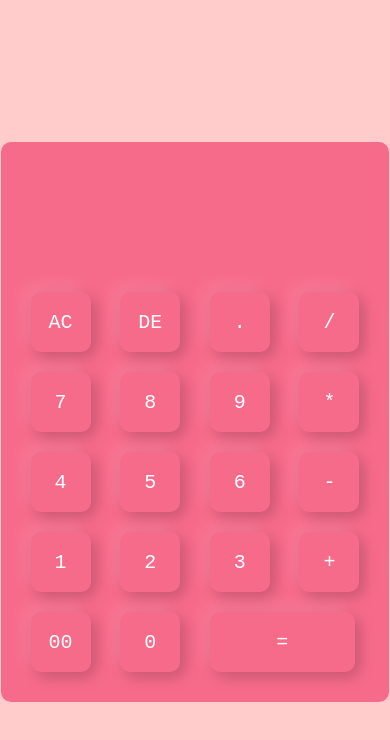
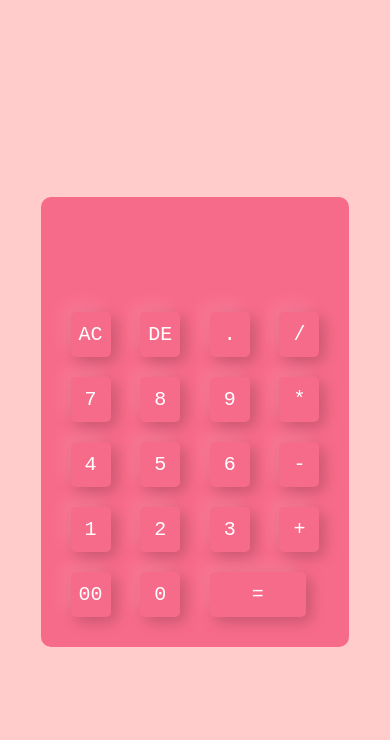
Before and after one commit to KhaniLucy/CodSoft, a plain HTML site: page index.html in a window 390 px wide. Drawn offline with Linux system fonts and the light colour scheme.

Commit message:
responsive file

```diff
--- a/index.html
+++ b/index.html
@@ -5,6 +5,7 @@
     <meta name="viewport" content="width=device-width, initial-scale=1.0">
     <title>CodSoft Calculator</title>
     <link rel="stylesheet" href="style.css">
+    <link rel="stylesheet" href="responsive.css">
 </head>
 <body>
     <div class="container">
--- /dev/null
+++ b/responsive.css
@@ -0,0 +1,32 @@
+@media (max-width: 500px) {
+    .calculator form input {
+    border: 0;
+    outline: 0;
+    width: 40px;
+    height: 45px;
+    border-radius: 5px;
+    box-shadow: -8px -8px 15px rgba(255, 255, 255, 0.1), 5px 5px 15px rgba(0, 0, 0, 0.2);
+    background: transparent;
+    font-size: px;
+    color: #fff;
+    cursor: pointer;
+    margin: 10px;
+    }
+
+    form .display {
+        display: flex;
+        justify-content: flex-end;
+        margin: 10px 0;
+    }
+
+    form .display input {
+        text-align: right;
+        flex: 1;
+        font-size: 40px;
+        box-shadow: none;
+    }
+
+    form input.equal {
+        width: 96px;
+    }
+}
```
